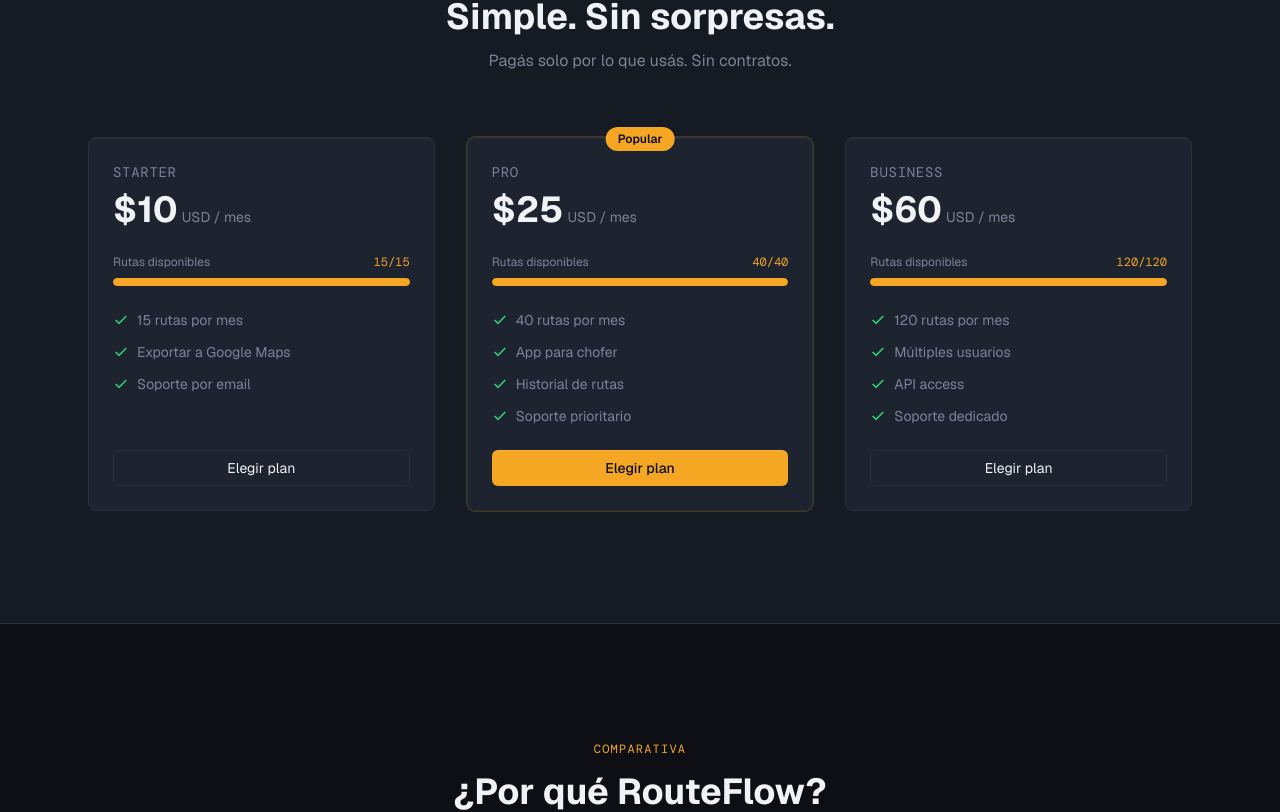
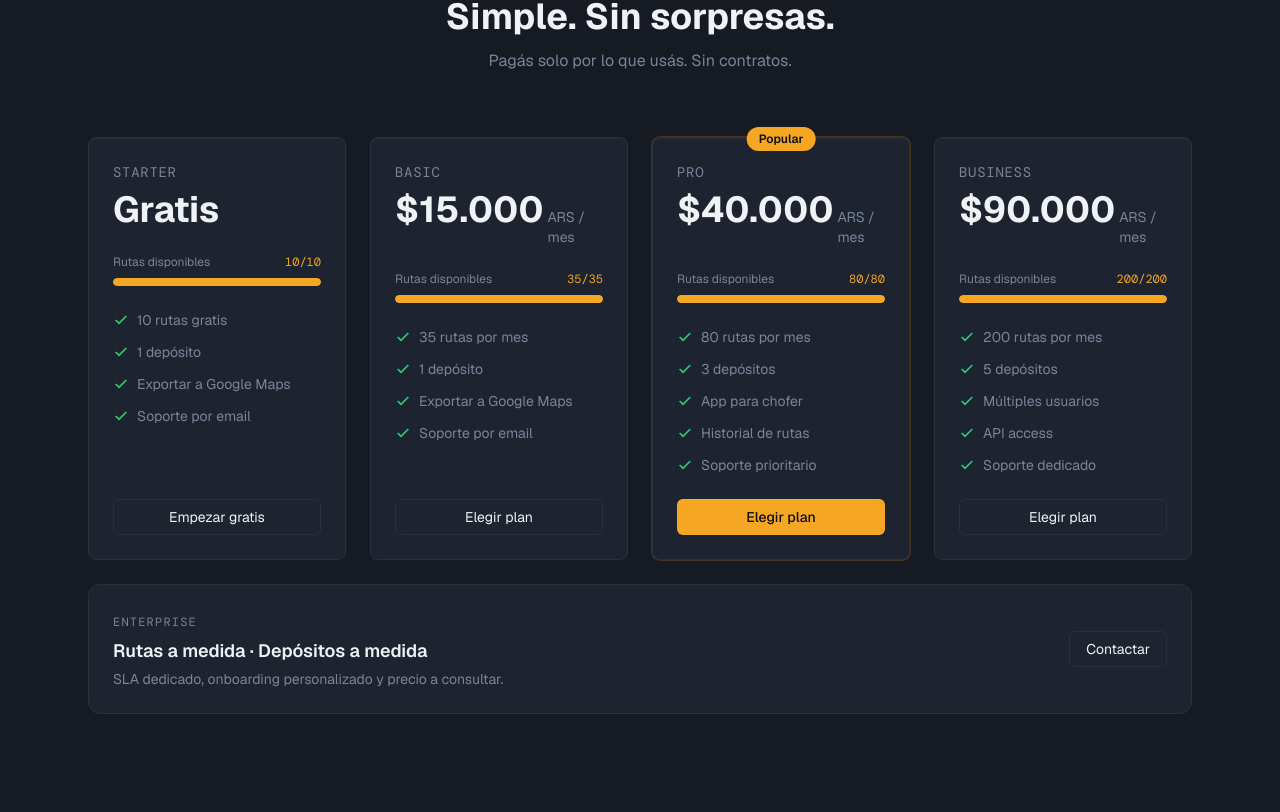
Before and after one commit to ValennIglesias/routte-flow, a Next.js app: page / in a window 1280 px wide. Shown: the part 1309-2121 px from the top of the page. Built offline with nearby package versions, Linux system fonts and the light colour scheme; no server answers; a web font is replaced by a local one.

Commit message:
feat: update plan schema and UI across multiple files
Update plan limits, modals, and pricing UI to reflect new plan types and pricing.

```diff
--- a/app/configuracion/page.tsx
+++ b/app/configuracion/page.tsx
@@ -12,7 +12,7 @@
 
 // ---- Types ----
 
-type PlanType = "starter" | "pro" | "business";
+type PlanType = "starter" | "basic" | "pro" | "business";
 
 interface UserProfile {
   id: string;
@@ -30,13 +30,15 @@
 // ---- Plan config ----
 
 const PLAN_LIMITS: Record<PlanType, { routes: number; depots: number }> = {
-  starter:  { routes: 15,  depots: 1  },
-  pro:      { routes: 40,  depots: 3  },
-  business: { routes: 120, depots: 10 },
+  starter:  { routes: 10,  depots: 1 },
+  basic:    { routes: 35,  depots: 1 },
+  pro:      { routes: 80,  depots: 3 },
+  business: { routes: 200, depots: 5 },
 };
 
 const PLAN_LABELS: Record<PlanType, string> = {
   starter:  "Starter",
+  basic:    "Basic",
   pro:      "Pro",
   business: "Business",
 };
@@ -90,7 +92,7 @@
   const [loadingPlan, setLoadingPlan] = React.useState<string | null>(null);
   const [error, setError] = React.useState<string | null>(null);
 
-  const handleSelectPlan = async (planId: "pro" | "business") => {
+  const handleSelectPlan = async (planId: "basic" | "pro" | "business") => {
     setLoadingPlan(planId);
     setError(null);
     try {
@@ -114,23 +116,30 @@
       id: "starter" as const,
       name: "Starter",
       price: 0,
-      routes: 15,
-      features: ["15 rutas por mes", "Exportar a Google Maps", "Soporte por email"],
+      routes: 10,
+      features: ["10 rutas gratis", "1 depósito", "Exportar a Google Maps", "Soporte por email"],
+    },
+    {
+      id: "basic" as const,
+      name: "Basic",
+      price: 15000,
+      routes: 35,
+      features: ["35 rutas por mes", "1 depósito", "Exportar a Google Maps", "Soporte por email"],
     },
     {
       id: "pro" as const,
       name: "Pro",
-      price: 25000,
-      routes: 40,
+      price: 40000,
+      routes: 80,
       highlighted: true,
-      features: ["40 rutas por mes", "App para choferes", "Soporte prioritario"],
+      features: ["80 rutas por mes", "3 depósitos", "App para choferes", "Soporte prioritario"],
     },
     {
       id: "business" as const,
       name: "Business",
-      price: 60000,
-      routes: 120,
-      features: ["120 rutas por mes", "Múltiples usuarios", "API access", "Soporte dedicado"],
+      price: 90000,
+      routes: 200,
+      features: ["200 rutas por mes", "5 depósitos", "Múltiples usuarios", "API access", "Soporte dedicado"],
     },
   ];
 
@@ -142,7 +151,7 @@
       aria-label="Elegir plan"
       onClick={(e) => { if (e.target === e.currentTarget) onClose(); }}
     >
-      <div className="w-full max-w-4xl rounded-xl border border-border bg-bg-base shadow-xl p-6 max-h-[90vh] overflow-y-auto">
+      <div className="w-full max-w-5xl rounded-xl border border-border bg-bg-base shadow-xl p-6 max-h-[90vh] overflow-y-auto">
         <div className="flex items-center justify-between mb-6">
           <div>
             <h2 className="text-xl font-semibold text-text-primary">Elegí tu plan</h2>
@@ -163,7 +172,7 @@
           </div>
         )}
 
-        <div className="grid grid-cols-1 md:grid-cols-3 gap-4">
+        <div className="grid grid-cols-1 md:grid-cols-2 lg:grid-cols-4 gap-4">
           {plans.map((plan) => {
             const isCurrent = plan.id === currentPlan;
             const isLoadingThis = loadingPlan === plan.id;
@@ -218,7 +227,7 @@
                   <Button
                     variant={plan.highlighted ? "primary" : "ghost"}
                     className="w-full"
-                    onClick={() => handleSelectPlan(plan.id)}
+                    onClick={() => handleSelectPlan(plan.id as "basic" | "pro" | "business")}
                     loading={isLoadingThis}
                     disabled={isCurrent || isLoadingThis || loadingPlan !== null}
                   >
@@ -228,6 +237,23 @@
               </div>
             );
           })}
+        </div>
+
+        {/* Enterprise card */}
+        <div className="mt-4 rounded-lg border border-border bg-bg-card p-5 flex flex-col sm:flex-row sm:items-center sm:justify-between gap-4">
+          <div>
+            <span className="font-mono text-xs text-text-muted uppercase tracking-wider">Enterprise</span>
+            <p className="text-sm text-text-primary font-semibold mt-1">Rutas a medida · Depósitos a medida</p>
+            <p className="text-xs text-text-muted mt-1">SLA dedicado, onboarding personalizado y precio a consultar.</p>
+          </div>
+          <Button
+            variant="ghost"
+            size="sm"
+            className="shrink-0"
+            onClick={() => { window.location.href = "mailto:valen.iglesias3@gmail.com?subject=Plan Enterprise RouteFlow"; }}
+          >
+            Contactar
+          </Button>
         </div>
 
         <div className="mt-6 flex justify-end">
--- a/app/dashboard/page.tsx
+++ b/app/dashboard/page.tsx
@@ -123,8 +123,9 @@
 
   const DEPOT_LIMITS: Record<string, number> = {
     starter: 1,
+    basic: 1,
     pro: 3,
-    business: 10,
+    business: 5,
   };
   const depotLimit = DEPOT_LIMITS[currentPlan] ?? 1;
 
@@ -488,13 +489,14 @@
 // ---- Credits widget ----
 
 const PLAN_LIMITS: Record<string, number> = {
-  starter: 15,
-  pro: 40,
-  business: 120,
+  starter: 10,
+  basic: 35,
+  pro: 80,
+  business: 200,
 };
 
 
-type PlanType = "starter" | "pro" | "business";
+type PlanType = "starter" | "basic" | "pro" | "business";
 
 interface CreditsWidgetProps {
   used: number;
@@ -554,7 +556,7 @@
   const [loadingPlan, setLoadingPlan] = React.useState<string | null>(null);
   const [error, setError] = React.useState<string | null>(null);
 
-  const handleSelectPlan = async (planId: "pro" | "business") => {
+  const handleSelectPlan = async (planId: "basic" | "pro" | "business") => {
     setLoadingPlan(planId);
     setError(null);
 
@@ -587,23 +589,30 @@
       id: "starter" as const,
       name: "Starter",
       price: 0,
-      routes: 15,
-      features: ["15 rutas por mes", "Exportar a Google Maps", "Soporte por email"],
+      routes: 10,
+      features: ["10 rutas gratis", "1 depósito", "Exportar a Google Maps", "Soporte por email"],
+    },
+    {
+      id: "basic" as const,
+      name: "Basic",
+      price: 15000,
+      routes: 35,
+      features: ["35 rutas por mes", "1 depósito", "Exportar a Google Maps", "Soporte por email"],
     },
     {
       id: "pro" as const,
       name: "Pro",
-      price: 25000,
-      routes: 40,
+      price: 40000,
+      routes: 80,
       highlighted: true,
-      features: ["40 rutas por mes", "App para chofer", "Historial de rutas", "Soporte prioritario"],
+      features: ["80 rutas por mes", "3 depósitos", "App para chofer", "Historial de rutas", "Soporte prioritario"],
     },
     {
       id: "business" as const,
       name: "Business",
-      price: 60000,
-      routes: 120,
-      features: ["120 rutas por mes", "Múltiples usuarios", "API access", "Soporte dedicado"],
+      price: 90000,
+      routes: 200,
+      features: ["200 rutas por mes", "5 depósitos", "Múltiples usuarios", "API access", "Soporte dedicado"],
     },
   ];
 
@@ -615,7 +624,7 @@
       aria-label="Elegir plan"
       onClick={(e) => { if (e.target === e.currentTarget) onClose(); }}
     >
-      <div className="w-full max-w-4xl rounded-xl border border-border bg-bg-base shadow-xl p-6 max-h-[90vh] overflow-y-auto">
+      <div className="w-full max-w-5xl rounded-xl border border-border bg-bg-base shadow-xl p-6 max-h-[90vh] overflow-y-auto">
         {/* Header */}
         <div className="flex items-center justify-between mb-6">
           <div>
@@ -638,8 +647,7 @@
           </div>
         )}
 
-        {/* Plans grid */}
-        <div className="grid grid-cols-1 md:grid-cols-3 gap-4">
+        <div className="grid grid-cols-1 md:grid-cols-2 lg:grid-cols-4 gap-4">
           {plans.map((plan) => {
             const isCurrent = plan.id === currentPlan;
             const isLoading = loadingPlan === plan.id;
@@ -710,7 +718,7 @@
                   <Button
                     variant={plan.highlighted ? "primary" : "ghost"}
                     className="w-full"
-                    onClick={() => handleSelectPlan(plan.id)}
+                    onClick={() => handleSelectPlan(plan.id as "basic" | "pro" | "business")}
                     loading={isLoading}
                     disabled={isCurrent || isLoading || loadingPlan !== null}
                   >
@@ -720,6 +728,23 @@
               </Card>
             );
           })}
+        </div>
+
+        {/* Enterprise card */}
+        <div className="mt-4 rounded-lg border border-border bg-bg-card p-5 flex flex-col sm:flex-row sm:items-center sm:justify-between gap-4">
+          <div>
+            <span className="font-mono text-xs text-text-muted uppercase tracking-wider">Enterprise</span>
+            <p className="text-sm text-text-primary font-semibold mt-1">Rutas a medida · Depósitos a medida</p>
+            <p className="text-xs text-text-muted mt-1">SLA dedicado, onboarding personalizado y precio a consultar.</p>
+          </div>
+          <Button
+            variant="ghost"
+            size="sm"
+            className="shrink-0"
+            onClick={() => { window.location.href = "mailto:valen.iglesias3@gmail.com?subject=Plan Enterprise RouteFlow"; }}
+          >
+            Contactar
+          </Button>
         </div>
 
         {/* Close button */}
--- a/app/onboarding/confirmar-plan/page.tsx
+++ b/app/onboarding/confirmar-plan/page.tsx
@@ -9,7 +9,7 @@
 
 // ---- Types ----
 
-type PlanId = "pro" | "business";
+type PlanId = "basic" | "pro" | "business";
 
 interface PlanDetails {
   id: PlanId;
@@ -23,14 +23,27 @@
 // ---- Plan data ----
 
 const PLANS: Record<PlanId, PlanDetails> = {
+  basic: {
+    id: "basic",
+    name: "Basic",
+    price: 15000,
+    routes: 35,
+    features: [
+      "35 rutas por mes",
+      "1 depósito",
+      "Exportar a Google Maps",
+      "Soporte por email",
+    ],
+  },
   pro: {
     id: "pro",
     name: "Pro",
-    price: 25000,
-    routes: 40,
+    price: 40000,
+    routes: 80,
     highlighted: true,
     features: [
-      "40 rutas por mes",
+      "80 rutas por mes",
+      "3 depósitos",
       "App para chofer",
       "Historial de rutas",
       "Soporte prioritario",
@@ -39,10 +52,11 @@
   business: {
     id: "business",
     name: "Business",
-    price: 60000,
-    routes: 120,
+    price: 90000,
+    routes: 200,
     features: [
-      "120 rutas por mes",
+      "200 rutas por mes",
+      "5 depósitos",
       "Múltiples usuarios",
       "API access",
       "Soporte dedicado",
@@ -87,14 +101,14 @@
   const [error, setError] = useState<string | null>(null);
 
   // Validate plan param
-  if (!planParam || (planParam !== "pro" && planParam !== "business")) {
+  if (!planParam || (planParam !== "basic" && planParam !== "pro" && planParam !== "business")) {
     // Use effect-free redirect via render
     if (typeof window !== "undefined") router.replace("/dashboard");
     return null;
   }
 
   const selectedPlan = PLANS[planParam as PlanId];
-  const otherPlanId: PlanId = planParam === "pro" ? "business" : "pro";
+  const otherPlanId: PlanId = planParam === "pro" ? "business" : planParam === "basic" ? "pro" : "basic";
   const otherPlan = PLANS[otherPlanId];
 
   const handleConfirm = async () => {
@@ -310,7 +324,7 @@
                 <path d="M12 8v4M12 16h.01" stroke="currentColor" strokeWidth="1.5" strokeLinecap="round" />
               </svg>
               <p className="text-xs text-text-muted leading-relaxed">
-                Podés empezar con el plan Starter gratuito (15 rutas/mes) y mejorar cuando quieras desde el dashboard.
+                Podés empezar con el plan Starter gratuito (10 rutas/mes) y mejorar cuando quieras desde el dashboard.
               </p>
             </div>
           </div>
--- a/app/page.tsx
+++ b/app/page.tsx
@@ -168,37 +168,64 @@
             <p className="text-text-muted mt-3">Pagás solo por lo que usás. Sin contratos.</p>
           </div>
 
-          <div className="grid grid-cols-1 md:grid-cols-3 gap-6 lg:gap-8">
+          <div className="grid grid-cols-1 sm:grid-cols-2 lg:grid-cols-4 gap-6">
             {/* Starter */}
             <PricingCard
               name="Starter"
-              price={10}
-              routes={15}
+              price={null}
+              routes={10}
               usedRoutes={0}
-              features={["15 rutas por mes", "Exportar a Google Maps", "Soporte por email"]}
+              features={["10 rutas gratis", "1 depósito", "Exportar a Google Maps", "Soporte por email"]}
+              ctaLabel="Empezar gratis"
               onSelectPlan={() => router.push("/login?mode=register")}
+            />
+
+            {/* Basic */}
+            <PricingCard
+              name="Basic"
+              price={15000}
+              routes={35}
+              usedRoutes={0}
+              features={["35 rutas por mes", "1 depósito", "Exportar a Google Maps", "Soporte por email"]}
+              onSelectPlan={() => router.push(hasSession ? "/onboarding/confirmar-plan?plan=basic" : "/login?plan=basic&mode=register")}
             />
 
             {/* Pro */}
             <PricingCard
               name="Pro"
-  price={25}
-  routes={40}
+              price={40000}
+              routes={80}
               usedRoutes={0}
               highlighted
-  features={["40 rutas por mes", "App para chofer", "Historial de rutas", "Soporte prioritario"]}
+              features={["80 rutas por mes", "3 depósitos", "App para chofer", "Historial de rutas", "Soporte prioritario"]}
               onSelectPlan={() => router.push(hasSession ? "/onboarding/confirmar-plan?plan=pro" : "/login?plan=pro&mode=register")}
             />
 
             {/* Business */}
             <PricingCard
               name="Business"
-  price={60}
-  routes={120}
+              price={90000}
+              routes={200}
               usedRoutes={0}
-  features={["120 rutas por mes", "Múltiples usuarios", "API access", "Soporte dedicado"]}
+              features={["200 rutas por mes", "5 depósitos", "Múltiples usuarios", "API access", "Soporte dedicado"]}
               onSelectPlan={() => router.push(hasSession ? "/onboarding/confirmar-plan?plan=business" : "/login?plan=business&mode=register")}
             />
+          </div>
+
+          {/* Enterprise */}
+          <div className="mt-6 rounded-xl border border-border bg-bg-card p-6 flex flex-col sm:flex-row sm:items-center sm:justify-between gap-4">
+            <div>
+              <span className="font-mono text-xs text-text-muted uppercase tracking-widest">Enterprise</span>
+              <p className="text-lg font-semibold text-text-primary mt-1">Rutas a medida · Depósitos a medida</p>
+              <p className="text-sm text-text-muted mt-1">SLA dedicado, onboarding personalizado y precio a consultar.</p>
+            </div>
+            <Button
+              variant="ghost"
+              className="shrink-0"
+              onClick={() => { window.location.href = "mailto:valen.iglesias3@gmail.com?subject=Plan Enterprise RouteFlow"; }}
+            >
+              Contactar
+            </Button>
           </div>
         </div>
       </section>
@@ -226,7 +253,7 @@
               <tbody>
                 <tr className="border-b border-border/50">
                   <td className="py-4 px-4 text-text-muted">Precio por ruta</td>
-                  <td className="py-4 px-4 text-center font-semibold text-accent">$0.67</td>
+                  <td className="py-4 px-4 text-center font-semibold text-accent">desde $429</td>
                   <td className="py-4 px-4 text-center text-text-muted">$2.50</td>
                   <td className="py-4 px-4 text-center text-text-muted">$1.80</td>
                 </tr>
@@ -322,14 +349,16 @@
   usedRoutes,
   features,
   highlighted = false,
+  ctaLabel = "Elegir plan",
   onSelectPlan,
 }: {
   name: string;
-  price: number;
+  price: number | null;
   routes: number;
   usedRoutes: number;
   features: string[];
   highlighted?: boolean;
+  ctaLabel?: string;
   onSelectPlan: () => void;
 }) {
   const percentage = (usedRoutes / routes) * 100;
@@ -353,8 +382,14 @@
       <div className="mb-6">
         <h3 className="font-mono text-sm uppercase tracking-wider text-text-muted mb-2">{name}</h3>
         <div className="flex items-baseline gap-1">
-          <span className="text-4xl font-bold">${price}</span>
-          <span className="text-text-muted text-sm">USD / mes</span>
+          {price === null ? (
+            <span className="text-4xl font-bold">Gratis</span>
+          ) : (
+            <>
+              <span className="text-4xl font-bold">${price.toLocaleString("es-AR")}</span>
+              <span className="text-text-muted text-sm">ARS / mes</span>
+            </>
+          )}
         </div>
       </div>
 
@@ -384,7 +419,7 @@
       </ul>
 
       <Button variant={highlighted ? "primary" : "ghost"} className="w-full" onClick={onSelectPlan}>
-        Elegir plan
+        {ctaLabel}
       </Button>
     </Card>
   );
```
Also changed, not shown: app/api/suscripcion/crear/route.ts (+4 -3 lines). Lines whose indentation alone changed are shown as unchanged.
